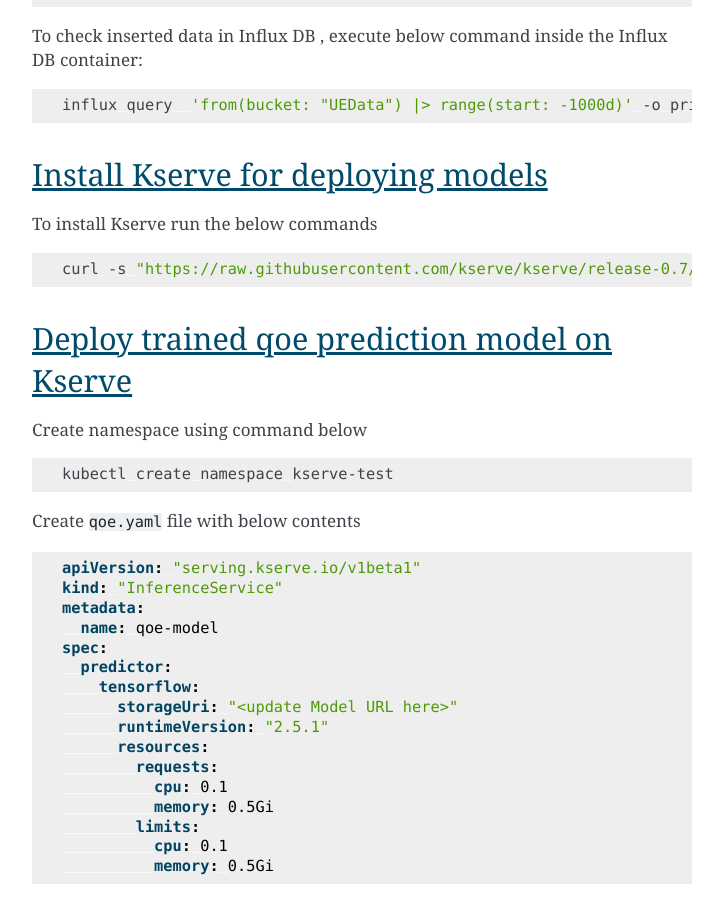
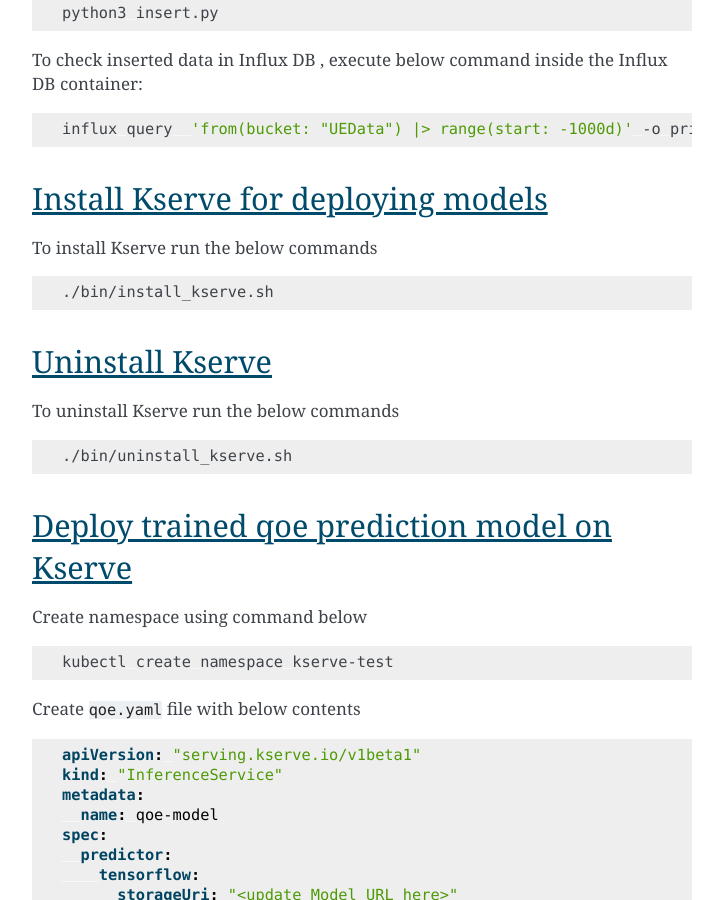
Before and after one commit to o-ran-sc/aiml-fw-aimlfw-dep, a Sphinx documentation site: the page built from docs/installation-guide.rst, in a window 1280 px wide and 900 px high, scrolled down 4178 px. Shown: the whole window, without its empty margins (388-1111 px from the left). Built offline with Sphinx 7.4.7, drawn with Linux system fonts in a browser that asks for light colours; some of the changed text lies outside the part shown.

Commit message:
update install guide to use new installation script
Change-Id: I099ae031456066092c97ac21ad301e36136b17d4
Signed-off-by: hoejoo.lee <hoejoo.lee@samsung.com>

```diff
--- a/docs/installation-guide.rst
+++ b/docs/installation-guide.rst
@@ -245,7 +245,18 @@
 
 .. code:: bash
 
-        curl -s "https://raw.githubusercontent.com/kserve/kserve/release-0.7/hack/quick_install.sh" | bash
+        ./bin/install_kserve.sh
+
+
+Uninstall Kserve
+----------------
+
+To uninstall Kserve run the below commands
+
+.. code:: bash
+
+        ./bin/uninstall_kserve.sh
+
 
 Deploy trained qoe prediction model on Kserve
 ---------------------------------------------
```
